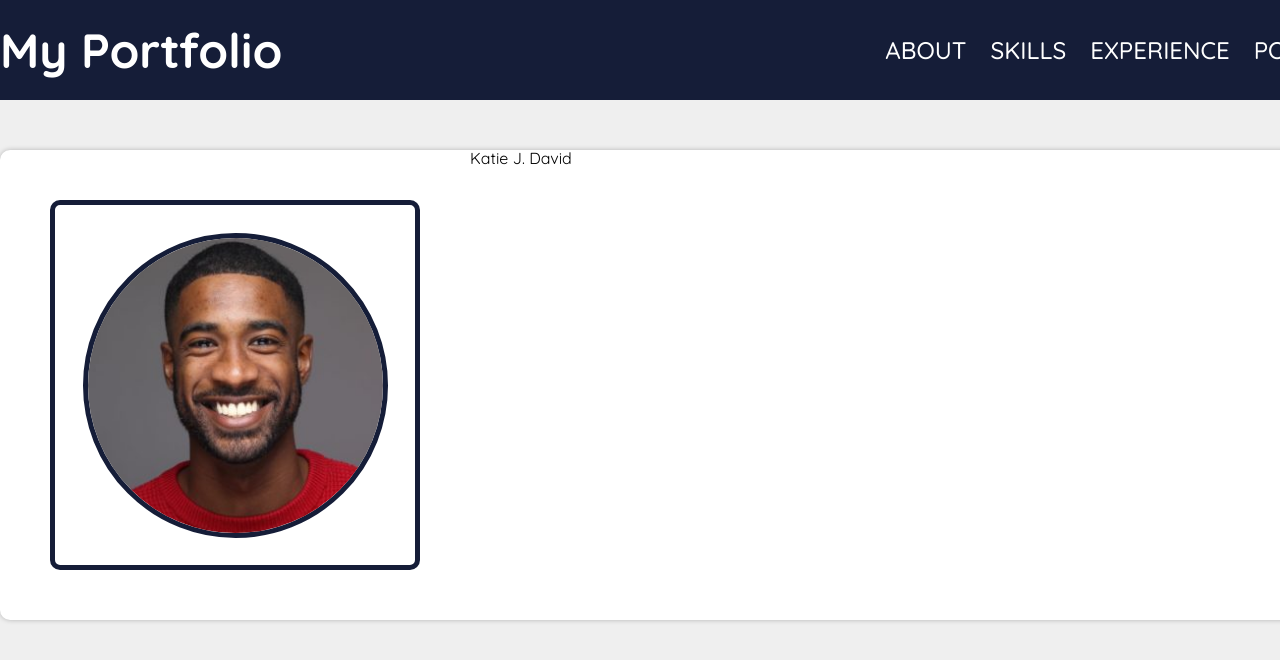
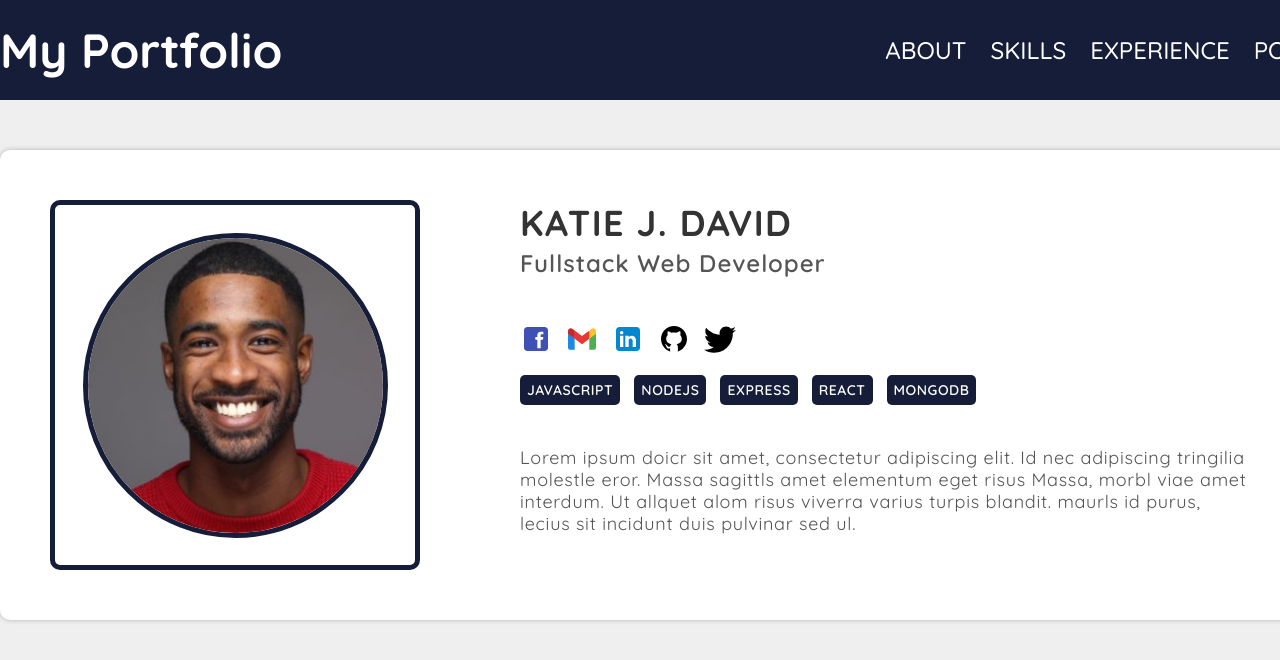
Before and after one commit to mrhm-dev/web-design-master-class, a plain HTML site: page src/Project 7 - Single Page Portfolio/index.html in a window 1280 px wide. Shown: the top 660 px of the page. Drawn offline with Linux system fonts and the light colour scheme.

Commit message:
feat[project-7]: complete main profile section design

```diff
--- a/src/Project 7 - Single Page Portfolio/index.html
+++ b/src/Project 7 - Single Page Portfolio/index.html
@@ -37,7 +37,29 @@
 					</div>
 				</div>
 				<div class="profile-info-container">
-					<h2>Katie J. David</h2>
+					<div class="profile-info">
+						<h1 class="profile-name">Katie J. David</h1>
+						<h3 class="profile-title">Fullstack Web Developer</h3>
+						<div class="social-links">
+							<img src="./icons/facebook.svg" alt="facebook-icon" />
+							<img src="./icons/gmail.svg" alt="gmail-icon" />
+							<img src="./icons/linkedin.svg" alt="linkedin-icon" />
+							<img src="./icons/github.svg" alt="github-icon" />
+							<img src="./icons/twitter.svg" alt="twitter-icon" />
+						</div>
+						<div class="skill-chips">
+							<div class="skill-chip">javascript</div>
+							<div class="skill-chip">nodejs</div>
+							<div class="skill-chip">express</div>
+							<div class="skill-chip">react</div>
+							<div class="skill-chip">mongodb</div>
+						</div>
+						<p class="profile-bio">
+							Lorem ipsum doicr sit amet, consectetur adipiscing elit. Id nec adipiscing tringilia molestle eror. Massa sagittls amet elementum eget
+							risus Massa, morbl viae amet interdum. Ut allquet alom risus viverra varius turpis blandit. maurls id purus, lecius sit incidunt duis
+							pulvinar sed ul.
+						</p>
+					</div>
 				</div>
 			</section>
 		</main>
--- a/src/Project 7 - Single Page Portfolio/styles/style.css
+++ b/src/Project 7 - Single Page Portfolio/styles/style.css
@@ -93,4 +93,58 @@ nav {
 .profile-info-container {
 	width: 930px;
 }
+.profile-info {
+	margin-top: 55px;
+	margin-left: 50px;
+}
+.profile-name {
+	font-weight: bold;
+	font-size: 36px;
+	letter-spacing: 0.04em;
+	text-transform: uppercase;
+	color: #333333;
+}
+.profile-title {
+	font-weight: 600;
+	font-size: 24px;
+	line-height: 30px;
+	letter-spacing: 0.04em;
+	text-transform: capitalize;
+	color: #555555;
+	margin-top: 7px;
+}
+.social-links {
+	margin-top: 45px;
+	display: flex;
+	align-items: center;
+}
+.social-links img {
+	width: 32px;
+	margin-right: 14px;
+}
+.skill-chips {
+	display: flex;
+	margin-top: 20px;
+}
+.skill-chip {
+	background: #151d38;
+	color: #ffffff;
+	padding: 8px 7px;
+	border-radius: 5px;
+	text-transform: uppercase;
+	letter-spacing: 0.04em;
+	font-size: 14px;
+	font-weight: 600;
+	margin-right: 14px;
+}
+.profile-bio {
+	font-size: normal;
+	font-weight: normal;
+	font-size: 18px;
+	line-height: 22px;
+	letter-spacing: 0.04em;
+	color: #555555;
+	margin-top: 42px;
+	margin-right: 147px;
+}
 /* Profile card section ends */
```
